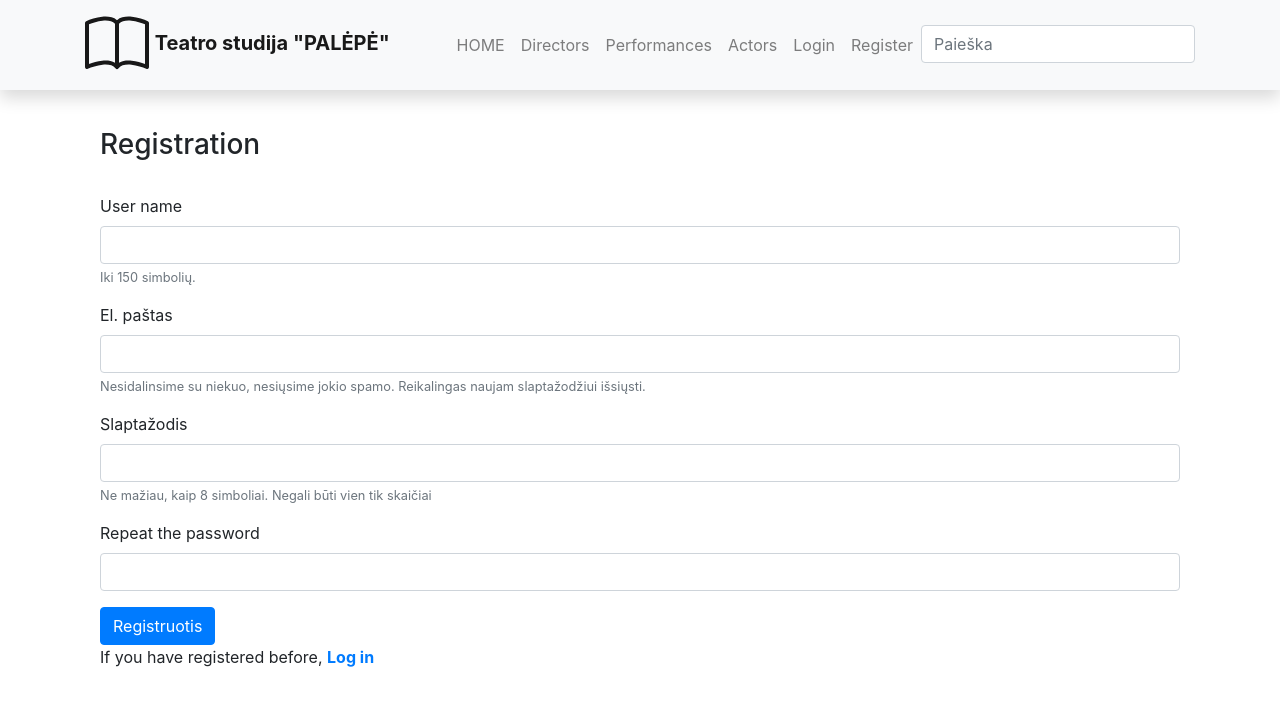
After one commit to Jo123Pa/Theatre, a Django app: page /profile/register/ in a window 1280 px wide. The commit adds this page. Shown: the top 706 px of the page. Run offline with Django 4.2, Linux system fonts and the light colour scheme; some libraries are stand-ins or nearby versions.

Commit message:
Was created registration form

```diff
--- a/mysite/mysite/urls.py
+++ b/mysite/mysite/urls.py
@@ -21,7 +21,7 @@ from django.views.generic import RedirectView
 
 urlpatterns = [
     path('theater/', include('theater.urls')),
-    path('user_profile/', include('user_profile.urls')),
+    path('profile/', include('user_profile.urls')),
     path('admin/', admin.site.urls),
     path('', RedirectView.as_view(url='theater', permanent=True)),
     path('accounts/', include('django.contrib.auth.urls')),
--- a/mysite/theater/templates/theater/base.html
+++ b/mysite/theater/templates/theater/base.html
@@ -41,7 +41,7 @@
         </li>
         {% if user.is_authenticated %}
           <li class="nav-item">
-            {% comment %} <a class="nav-link" href="{% url 'profile' %}"> {% endcomment %}
+            <a class="nav-link" href="{% url 'profile' %}">
               <svg class="bi bi-person" width="1.5em" height="1.5em" viewBox="0 0 16 16" fill="currentColor" xmlns="http://www.w3.org/2000/svg">
                 <path fill-rule="evenodd" d="M13 14s1 0 1-1-1-4-6-4-6 3-6 4 1 1 1 1h10zm-9.995-.944v-.002.002zM3.022 13h9.956a.274.274 0 00.014-.002l.008-.002c-.001-.246-.154-.986-.832-1.664C11.516 10.68 10.289 10 8 10c-2.29 0-3.516.68-4.168 1.332-.678.678-.83 1.418-.832 1.664a1.05 1.05 0 00.022.004zm9.974.056v-.002.002zM8 7a2 2 0 100-4 2 2 0 000 4zm3-2a3 3 0 11-6 0 3 3 0 016 0z" clip-rule="evenodd"/>
               </svg>
@@ -52,11 +52,17 @@
             <a class="nav-link" href="{% url 'my-performances' %}">My Performances</a>
           </li>
           <li class="nav-item">
+            <a class="nav-link" href="{% url 'profile' %}">My Profile</a>
+          </li>
+          <li class="nav-item">
             <a class="nav-link" href="{% url 'logout' %}">Logout</a>
           </li>
         {% else %}
           <li class="nav-item">
             <a class="nav-link" href="{% url 'login' %}">Login</a>
+          </li>
+          <li class="nav-item">
+            <a class="nav-link" href="{% url 'register' %}">Register</a>
           </li>
         {% endif %}
         <li class="nav-item">
--- a/mysite/user_profile/apps.py
+++ b/mysite/user_profile/apps.py
@@ -4,3 +4,6 @@ from django.apps import AppConfig
 class UserProfileConfig(AppConfig):
     default_auto_field = 'django.db.models.BigAutoField'
     name = 'user_profile'
+
+    def ready(self):
+        from . signals import create_profile, save_profile
--- /dev/null
+++ b/mysite/user_profile/templates/user_profile/register.html
@@ -0,0 +1,34 @@
+{% extends "theater/base.html" %}
+{% block content %}
+{% load static i18n %}
+    <div class="container register">
+        <h3>{% trans "Registration"|capfirst %}</h3><br/>
+        <form method="post">
+            {% csrf_token %}
+            <div class="form-group">
+                <label for="username">{% trans "User name"|capfirst %}</label>
+                <input name="username" type="text" class="form-control" id="username" aria-describedby="usernameHelp">
+                <small id="usernameHelp" class="form-text text-muted">Iki 150 simbolių.</small>
+            </div>
+            <div class="form-group">
+                <label for="exampleInputEmail1">{% trans "El. paštas"|capfirst %}</label>
+                <input name="email" type="email" class="form-control" id="exampleInputEmail1" aria-describedby="emailHelp">
+                <small id="emailHelp" class="form-text text-muted">Nesidalinsime su niekuo, nesiųsime jokio spamo.
+                    Reikalingas naujam slaptažodžiui išsiųsti. </small>
+            </div>
+            <div class="form-group">
+                <label for="password">{% trans "Slaptažodis"|capfirst %}</label>
+                <input name="password" type="password" class="form-control" id="password" aria-describedby="pwdHelp">
+                <small id="pwdHelp" class="form-text text-muted">Ne mažiau, kaip 8 simboliai. Negali būti vien tik
+                    skaičiai</small>
+            </div>
+            <div class="form-group">
+                <label for="password2">{% trans "Repeat the password"|capfirst %}</label>
+                <input name="password2" type="password" class="form-control" id="password2" aria-describedby="pwd2Help">
+            </div>
+            <button type="submit" class="btn btn-primary register-button">{% trans "Registruotis"|capfirst %}</button>
+        </form>
+        <p>{% trans "If you have registered before, "|capfirst %} <a href="{% url 'login' %}"><strong>{% trans "Log in" %}</strong></a></p>
+    </div>
+
+{% endblock %}
--- a/mysite/user_profile/urls.py
+++ b/mysite/user_profile/urls.py
@@ -2,5 +2,6 @@ from django.urls import path
 from .import views
 
 urlpatterns = [
-    path('my_profile/', views.profile, name='my-profile'),
+    path('register/', views.register, name='register'),
+    path('profile/', views.profile, name='profile'),
 ]
--- a/mysite/user_profile/views.py
+++ b/mysite/user_profile/views.py
@@ -1,8 +1,45 @@
 from django.contrib.auth.decorators import login_required
-from django.shortcuts import render
+from django.shortcuts import render, redirect
 from . models import Profile
-
+from django.contrib.auth import get_user_model
+from django.views.decorators.csrf import csrf_protect
+from django.contrib.auth.password_validation import validate_password, get_password_validators
+from django.conf import settings
+from django.utils.translation import gettext_lazy as _
+from django.contrib import messages
+from django.contrib.auth.forms import User
 
 @login_required
 def profile(request):
     return render(request, 'user_profile/profile.html')
+
+@csrf_protect
+def register(request):
+    if request.method == "POST":
+        username = request.POST.get('username')
+        email = request.POST.get('email')
+        password = request.POST.get('password')
+        password2 = request.POST.get('password2')
+        is_error = False
+        if not username or get_user_model().objects.filter(username=username).exists():
+            messages.error(request, _('Username already exists or was not entered.'))
+            is_error = True
+        if not email or get_user_model().objects.filter(email=email).exists():
+            messages.error(request, _('User with this email address already exists, or email was entered incorrectly.'))
+            is_error = True
+        if not password or not password2 or password != password2:
+            messages.error(request, _('Passwords do not match or were not entered.'))
+            is_error = True
+        # try:
+        #     validate_password(password, password_validators=get_password_validators(settings.AUTH_PASSWORD_VALIDATORS))
+        # except Exception as password_error:
+        #     messages.error(request, _('Password error: {}').format(password_error[0]))
+        #     is_error = True
+        if is_error:
+            return redirect('register')
+        else:
+            get_user_model().objects.create_user(username=username, email=email, password=password)
+            messages.success(request, _('User {} was created successfully.').format(username))
+            return redirect('login')
+    else:
+        return render(request, 'user_profile/register.html')
```
Also changed, not shown: mysite/mysite/settings.py (+12 -2 lines), mysite/user_profile/models.py (+9 -1 lines), mysite/user_profile/signals.py (added, +15 -0 lines), mysite/user_profile/templates/user_profile/profile.html (+3 -14 lines), 1 other file.
